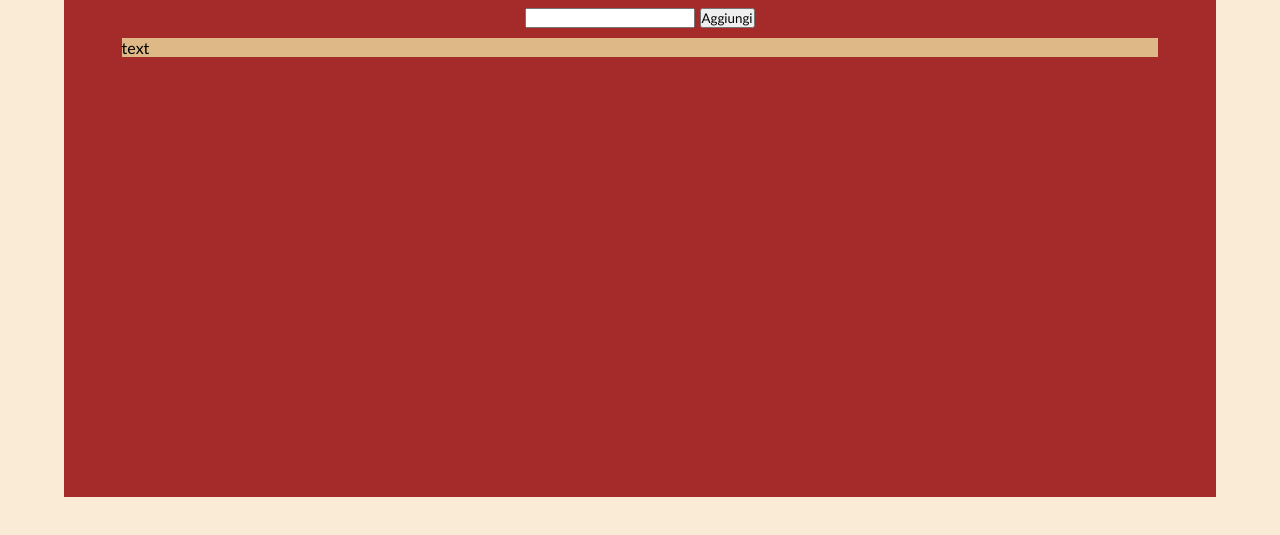
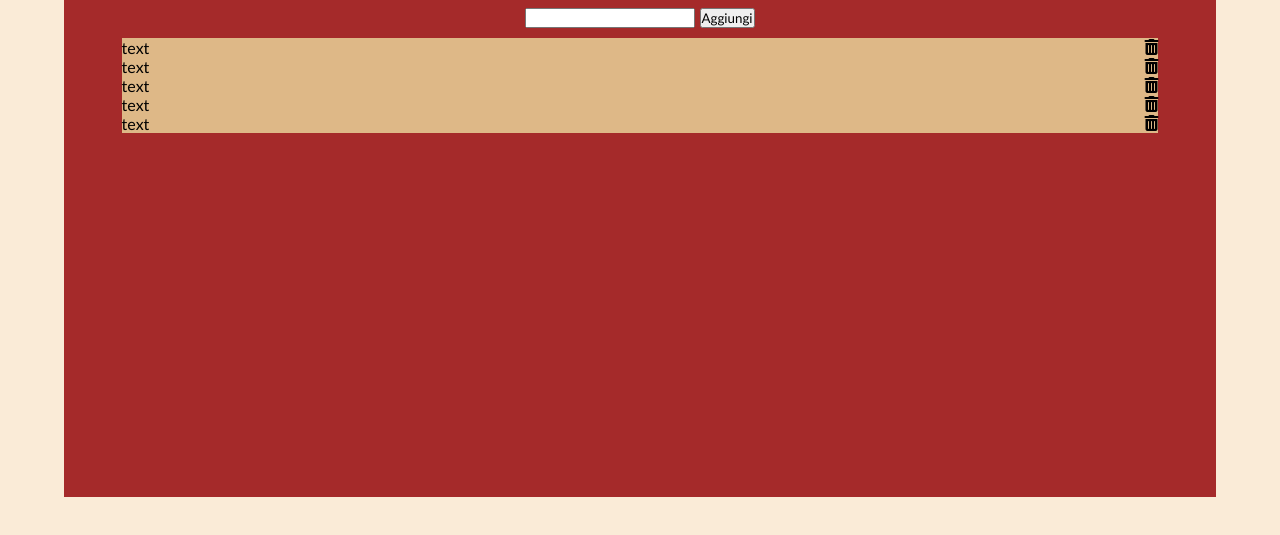
Before and after one commit to FrancescoCataletto/vue-todolist, a plain HTML site: page index.html in a window 1280 px wide. Shown: the part 173-708 px from the top of the page. Drawn offline with nearby package versions, Linux system fonts and the light colour scheme.

Commit message:
added method to remove single task

```diff
--- a/css/style.css
+++ b/css/style.css
@@ -39,6 +39,10 @@ body{
     list-style: none;
 }
 
+#to-do-list li i{
+    cursor: pointer;
+}
+
 .textdecoration{
     text-decoration: line-through;
 }
--- a/index.html
+++ b/index.html
@@ -24,10 +24,10 @@
         </div>
 
         <div id="to-do-list"
-             v-for="task in toDoArr"
+             v-for="(task, index) in toDoArr"
              >
             <ul>
-                <li :class="{textdecoration: task.done}">{{task.text}}</li>
+                <li :class="{textdecoration: task.done}">{{task.text}}<i class="fa-solid fa-trash-can" @click="remove(index)"></i></li>
             </ul>
         </div>
 
--- a/js/script.js
+++ b/js/script.js
@@ -29,17 +29,31 @@ const app = new Vue({
             {
                 text: "text",
                 done: false
+            },
+            {
+                text: "text",
+                done: false
+            },
+            {
+                text: "text",
+                done: false
+            },
+            {
+                text: "text",
+                done: false
+            },
+            {
+                text: "text",
+                done: false
             }
         ]
 
+    },
+
+    methods:{
+        remove(index){
+            this.toDoArr.splice(index, 1)
+        }
     }
 
-    // methods:{
-    //     taskDone(){
-    //         if(this.done){
-
-    //         }
-    //     }
-    // }
-
 })
```
